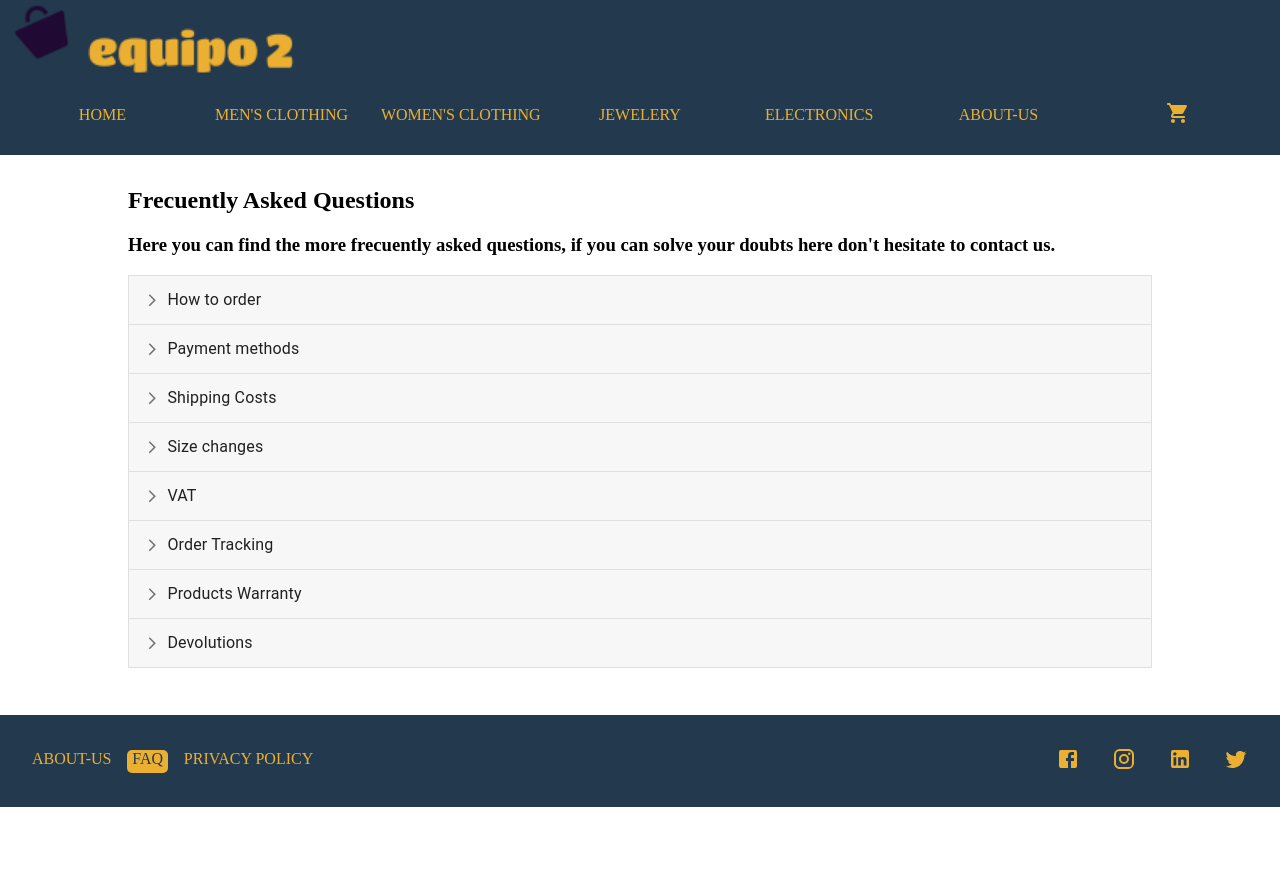
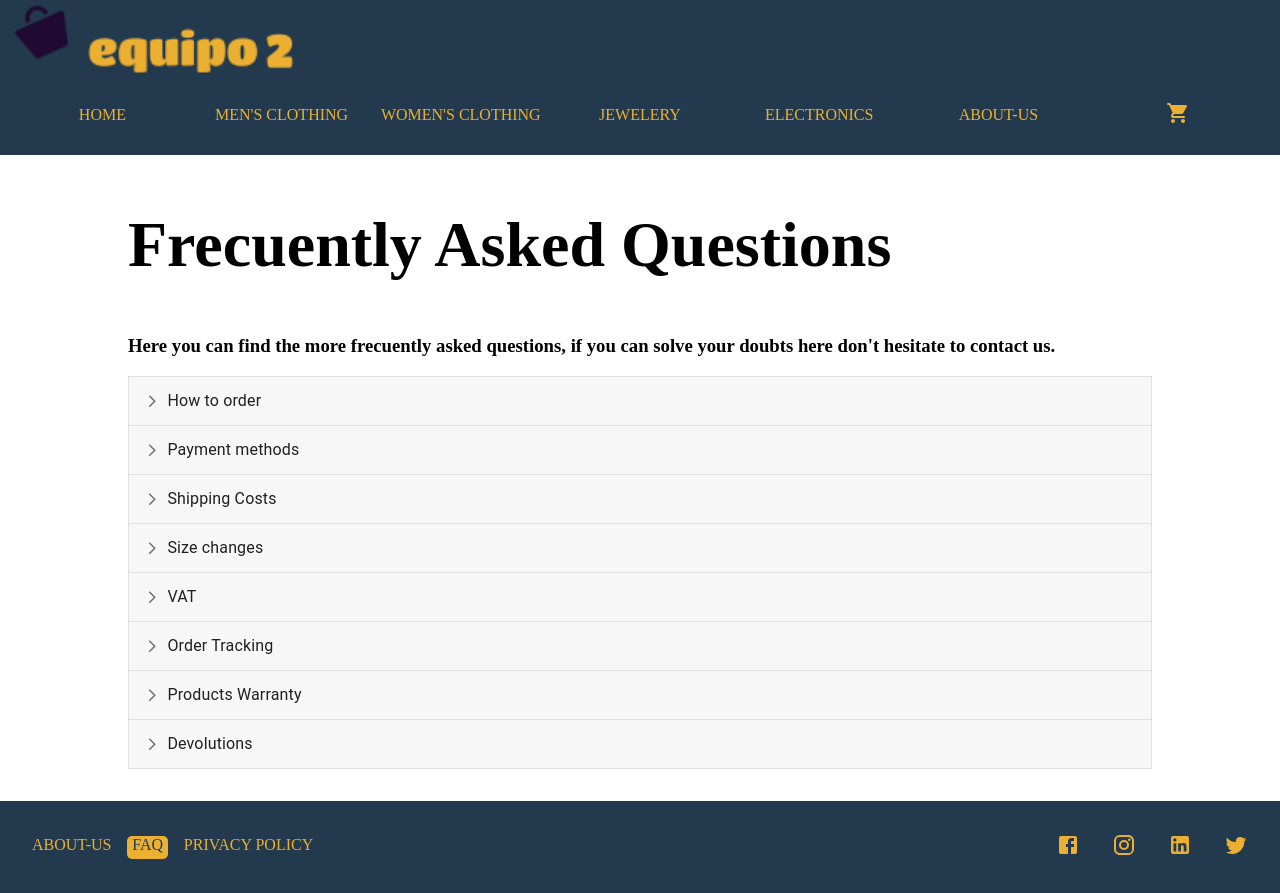
Before and after one commit to ultrapotros/christmas-project, a React (Create React App) app in the folder equipo2/: page /faq in a window 1280 px wide. Before the commit the page ends 807 px from the top, so only its background shows below. Built offline with nearby package versions, Linux system fonts and the light colour scheme; no server answers.

Commit message:
useless css and divider import in privacy erased

```diff
--- a/equipo2/src/components/Faq/component.css
+++ b/equipo2/src/components/Faq/component.css
@@ -1,7 +1,7 @@
-/* #panel1d-header p {
-    font-size: 2rem;
-} */
 #faqContainer {
     width: 80%;
     margin: 2rem auto;
 }
+h2 {
+    font-size: clamp(2rem, 5vw + 1rem, 4rem);
+}
--- a/equipo2/src/components/Privacy/index.jsx
+++ b/equipo2/src/components/Privacy/index.jsx
@@ -1,5 +1,4 @@
 import React from "react";
-import { Divider } from "@mui/material";
 import LensIcon from "@mui/icons-material/Lens";
 import "./component.css";
 
```
